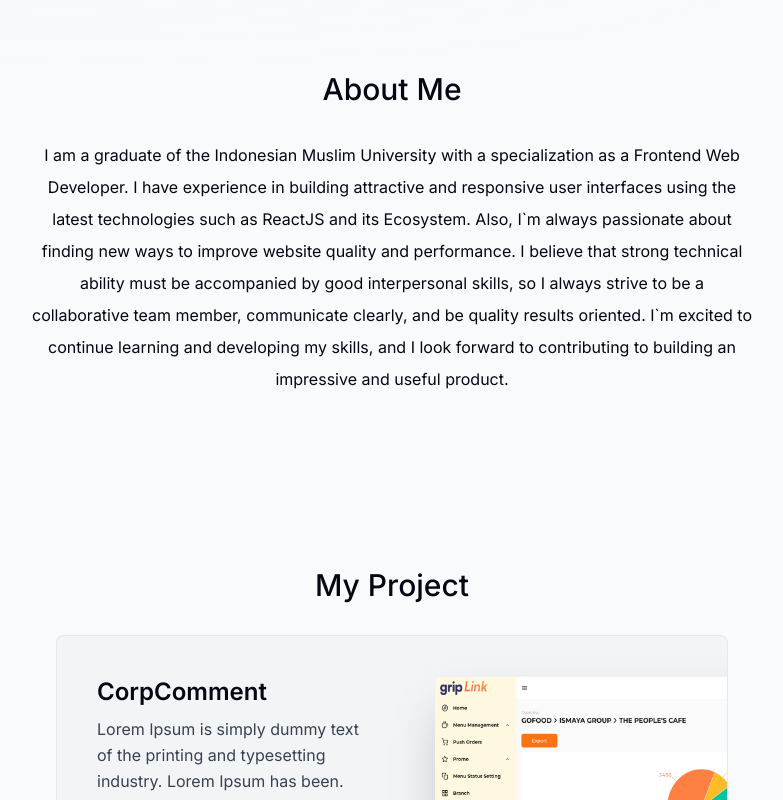
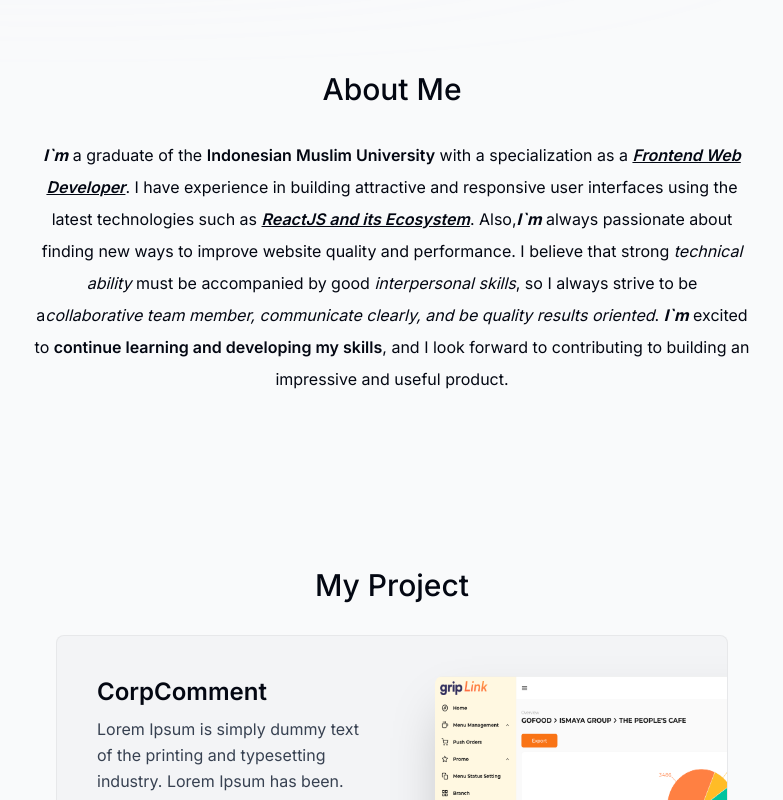
Before and after one commit to UhqDev6/M-Dhiya-Ulhaq, a Next.js app: page / in a window 1280 px wide. Shown: the part 860-1660 px from the top of the page, without its empty margins (248-1031 px from the left). Built offline with nearby package versions, Linux system fonts and the light colour scheme.

Commit message:
added experience section

```diff
--- a/package.json
+++ b/package.json
@@ -24,7 +24,11 @@
     "react-dom": "18.2.0",
     "react-icons": "^4.10.1",
     "react-intersection-observer": "^9.5.2",
+    "react-vertical-timeline-component": "^3.6.0",
     "tailwindcss": "3.3.3",
     "typescript": "5.1.6"
+  },
+  "devDependencies": {
+    "@types/react-vertical-timeline-component": "^3.3.3"
   }
 }
--- a/src/components/index.ts
+++ b/src/components/index.ts
@@ -3,4 +3,5 @@ import Intro from "./molecules/Intro/Intro";
 import About from "./molecules/About/About";
 import Project from "./molecules/Project/Project";
 import Skill from "./molecules/Skill/Skill";
-export { Header, Intro, About, Project, Skill };
+import Experience from "./molecules/Experience/Experience";
+export { Header, Intro, About, Project, Skill, Experience };
--- a/src/components/molecules/About/About.tsx
+++ b/src/components/molecules/About/About.tsx
@@ -28,16 +28,33 @@ export default function About() {
     >
       <SectionHeading>About me</SectionHeading>
       <p className="mb-3">
-        I am a graduate of the Indonesian Muslim University with a
-        specialization as a Frontend Web Developer. I have experience in
-        building attractive and responsive user interfaces using the latest
-        technologies such as ReactJS and its Ecosystem. Also, I`m always
-        passionate about finding new ways to improve website quality and
-        performance. I believe that strong technical ability must be accompanied
-        by good interpersonal skills, so I always strive to be a collaborative
-        team member, communicate clearly, and be quality results oriented. I`m
-        excited to continue learning and developing my skills, and I look
-        forward to contributing to building an impressive and useful product.
+        <span className="italic font-bold">I`m</span> a graduate of the{" "}
+        <span className="font-semibold">Indonesian Muslim University</span> with
+        a specialization as a{" "}
+        <span className="font-semibold italic underline">
+          Frontend Web Developer
+        </span>
+        . I have experience in building attractive and responsive user
+        interfaces using the latest technologies such as{" "}
+        <span className="font-semibold italic underline">
+          ReactJS and its Ecosystem
+        </span>
+        . Also,
+        <span className="italic font-bold">I`m</span> always passionate about
+        finding new ways to improve website quality and performance. I believe
+        that strong <span className="italic">technical ability</span> must be
+        accompanied by good <span className="italic">interpersonal skills</span>
+        , so I always strive to be a
+        <span className="italic">
+          collaborative team member, communicate clearly, and be quality results
+          oriented
+        </span>
+        . <span className="italic font-bold">I`m</span> excited to{" "}
+        <span className="font-semibold">
+          continue learning and developing my skills
+        </span>
+        , and I look forward to contributing to building an impressive and
+        useful product.
       </p>
       <p></p>
     </motion.section>
--- /dev/null
+++ b/src/components/molecules/Experience/Experience.tsx
@@ -0,0 +1,56 @@
+import SectionHeading from "@/components/atoms/SectionHeading/SectionHeading";
+import { DataExperience } from "@/dummy";
+import { useSectionInView } from "@/hooks";
+import React from "react";
+import {
+  VerticalTimeline,
+  VerticalTimelineElement,
+} from "react-vertical-timeline-component";
+import "react-vertical-timeline-component/style.min.css";
+
+export default function Experience() {
+  const { ref } = useSectionInView("Experience", 0.5);
+  return (
+    <section
+      ref={ref}
+      id="experience"
+      className="
+        mb-28
+        scroll-mt-28
+        w-full
+      "
+    >
+      <SectionHeading>My Experience</SectionHeading>
+      <VerticalTimeline lineColor="">
+        {DataExperience?.map((experience) => (
+          <React.Fragment key={experience.id}>
+            <VerticalTimelineElement
+              contentStyle={{
+                background: "#f3f4f6",
+                boxShadow: "none",
+                border: "1px solid rgba(0, 0, 0, 0.05)",
+                textAlign: "left",
+                padding: "1.3rem 2rem",
+              }}
+              contentArrowStyle={{
+                borderRight: "0.4rem solid #9ca3af",
+              }}
+              date={experience.date}
+              icon={experience.icon}
+              iconStyle={{
+                background: "white",
+                fontSize: "1rem",
+              }}
+            >
+              <h3 className="font-semibold capitalize">{experience.title}</h3>
+              <p className="font-normal !mt-0">{experience.location}</p>
+              <p className="!mt-1 !font-normal text-gray-700">
+                {experience.description}
+              </p>
+            </VerticalTimelineElement>
+          </React.Fragment>
+        ))}
+      </VerticalTimeline>
+    </section>
+  );
+}
--- /dev/null
+++ b/src/dummy/DataExperience/DataExperience.ts
@@ -0,0 +1,32 @@
+import React from "react";
+import { CgWorkAlt } from "react-icons/cg";
+// import { LuGraduationCap } from "react-icons/lu";
+export const DataExperience = [
+  {
+    id: 1,
+    title: "Inievent Lancar Jaya",
+    location: "Indonesia, Makassar",
+    description:
+      "I`m a frontend developer and development backoffice project and client project",
+    icon: React.createElement(CgWorkAlt),
+    date: "Apr 2021 - Des 2021",
+  },
+  {
+    id: 2,
+    title: "Ejen2u International Sdn. Bhd",
+    location: "Malaysia, Putrajaya, W.P. Putrajaya",
+    description:
+      "I`m a frontend developer and development backoffice project and client project",
+    icon: React.createElement(CgWorkAlt),
+    date: "Feb 2022 - Jun 2022",
+  },
+  {
+    id: 3,
+    title: "Ismaya Group",
+    location: "Indonesia, Jakarta Selatan",
+    description:
+      "I`m a frontend developer and development backoffice project and client project",
+    icon: React.createElement(CgWorkAlt),
+    date: "Mei 2023 - Ags 2023",
+  },
+];
--- a/src/dummy/index.ts
+++ b/src/dummy/index.ts
@@ -1,5 +1,6 @@
 import { DataHeader } from "./DataHeader/DataHeader";
 import { DataProject } from "./DataProject/DataProject";
 import { DataSkill } from "./Skill/DataSkill";
+import { DataExperience } from "./DataExperience/DataExperience";
 
-export { DataHeader, DataProject, DataSkill };
+export { DataHeader, DataProject, DataSkill, DataExperience };
--- a/src/pages/HomePage/HomePage.tsx
+++ b/src/pages/HomePage/HomePage.tsx
@@ -1,4 +1,4 @@
-import { About, Header, Intro, Project, Skill } from "@/components";
+import { About, Experience, Header, Intro, Project, Skill } from "@/components";
 import { SectionDevier } from "@/components/atoms";
 import { ActiveSectionContext } from "@/contex";
 import { Inter } from "next/font/google";
@@ -18,6 +18,7 @@ export default function HomePage() {
           <About />
           <Project />
           <Skill />
+          <Experience />
         </div>
       </ActiveSectionContext>
     </div>
--- a/src/styles/globals.css
+++ b/src/styles/globals.css
@@ -1,3 +1,7 @@
 @tailwind base;
 @tailwind components;
 @tailwind utilities;
+
+html {
+  --line-color: #e5e7eb;
+}
```
Also changed, not shown: 1 other file (tests, documents, lock files or other folders).
